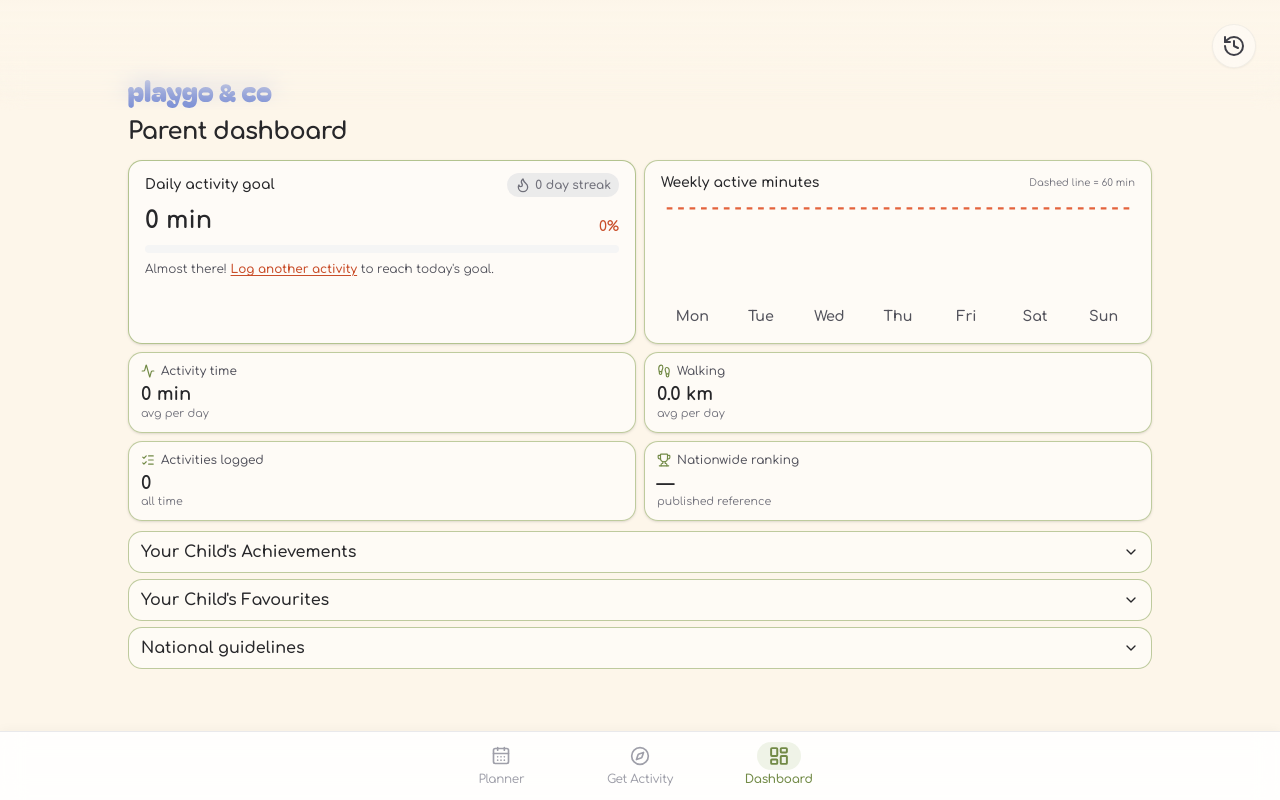
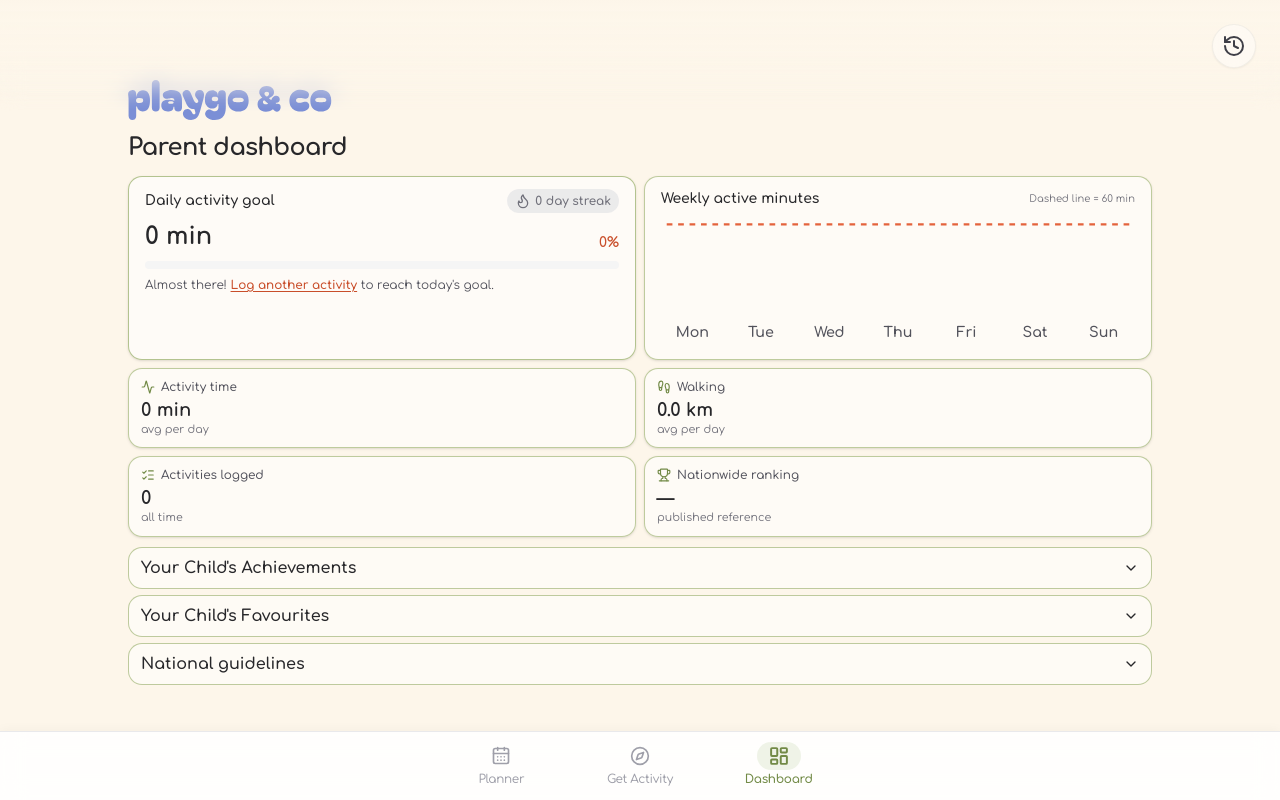
Before and after one commit to canhappyy/your-kids-need-to-touch-grass, a Next.js app in the folder apps/web/: page /dashboard in a window 1280 px wide. Built offline with nearby package versions, Linux system fonts and the light colour scheme; no server answers; the database is empty.

Commit message:
refactor: update dashboard header branding layout and test assertions

```diff
--- a/apps/web/src/components/dashboard/dashboard-section.tsx
+++ b/apps/web/src/components/dashboard/dashboard-section.tsx
@@ -57,8 +57,9 @@ export function DashboardSection() {
     () => buildDashboardStats(records, currentDate),
     [records, currentDate],
   );
-  const { openSections, hasNewBadges, toggleSection } =
-    useDashboardDisclosures(rewards.unlockedBadgeIds);
+  const { openSections, hasNewBadges, toggleSection } = useDashboardDisclosures(
+    rewards.unlockedBadgeIds,
+  );
 
   const handleRetry = () => {
     refresh();
@@ -67,16 +68,16 @@ export function DashboardSection() {
 
   return (
     <section className="w-full">
-      <header className="mb-3 pr-12">
+      <header className="mb-3 space-y-3 text-center sm:text-left">
         <Image
-          alt="playgo & co"
-          className="h-auto w-28 sm:w-36"
-          height={47}
+          src="/playgo&co.svg"
+          alt="PlayGo & Co"
+          width={180}
+          height={36}
           priority
-          src="/playgo&co.svg"
-          width={240}
+          className="mx-auto h-10 w-auto sm:mx-0"
         />
-        <h1 className="mt-2 text-xl font-bold tracking-tight text-zinc-800 sm:text-2xl">
+        <h1 className="text-xl font-bold tracking-tight text-zinc-800 sm:text-2xl">
           Parent dashboard
         </h1>
       </header>
@@ -95,10 +96,7 @@ export function DashboardSection() {
       ) : (
         <div className="space-y-2">
           <div className="grid gap-2 md:grid-cols-2">
-            <DailyGoalCard
-              stats={stats}
-              streak={rewards.currentStreak}
-            />
+            <DailyGoalCard stats={stats} streak={rewards.currentStreak} />
             <Card className="border border-[#93AB63]/60 bg-white/55 py-3 shadow-sm ring-0">
               <CardContent className="px-3 sm:px-4">
                 <WeeklyActivityChart days={stats.days} />
```
Also changed, not shown: 1 other file (tests, documents, lock files or other folders).
